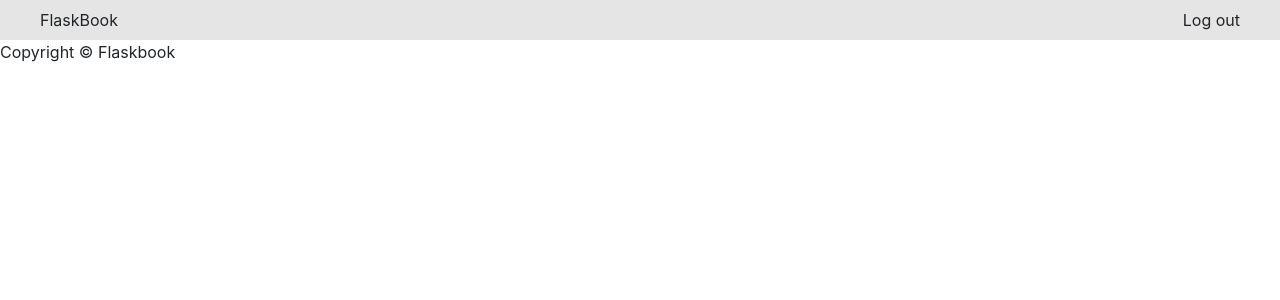
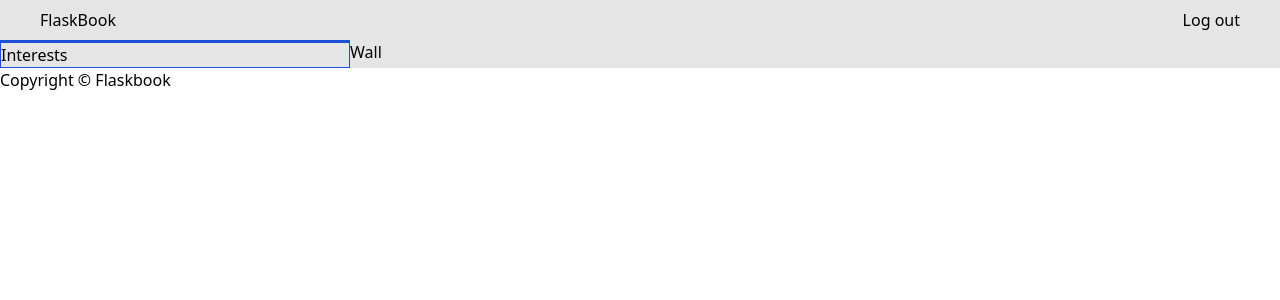
Before and after one commit to andrewphm/acs-1220-final-project, a Flask app: template flaskbook_app/templates/profile.html in a window 1280 px wide. Shown: the top 300 px of the page. Run offline with Flask 2, Linux system fonts and the light colour scheme; the template is opened without the code that fills it, so the values that code supplies are empty; style sheets or scripts are compiled from the project's sources; parts of the project's set-up code (start-up, migrations or seed data) failed here and were passed over; some libraries are stand-ins or nearby versions.

Commit message:
Render interests on profile page

```diff
--- a/flaskbook_app/main/routes.py
+++ b/flaskbook_app/main/routes.py
@@ -18,8 +18,12 @@ def index():
 def user_profile(username):
     user = User.query.filter_by(username=username).first_or_404()
     # posts = Post.query.filter_by(user_id=user.id).all()
+    interests = []
 
-    return render_template("profile.html", user=user)
+    for interest in user.user_interests:
+        interests.append(interest.interest.name)
+
+    return render_template("profile.html", user=user, current_user=current_user, interests=interests)
 
 
 @main.route("/<username>/profile/edit")
--- a/flaskbook_app/templates/base.html
+++ b/flaskbook_app/templates/base.html
@@ -7,17 +7,6 @@
     <title>FlaskBook</title>
     <link rel="stylesheet" href="{{ url_for('static', filename='css/dist/output.css') }}" />
     <script src="https://cdn.tailwindcss.com"></script>
-    <link
-      rel="stylesheet"
-      href="https://stackpath.bootstrapcdn.com/bootstrap/4.4.1/css/bootstrap.min.css"
-      integrity="sha384-Vkoo8x4CGsO3+Hhxv8T/Q5PaXtkKtu6ug5TOeNV6gBiFeWPGFN9MuhOf23Q9Ifjh"
-      crossorigin="anonymous"
-    />
-    <link
-      rel="stylesheet"
-      href="https://stackpath.bootstrapcdn.com/font-awesome/4.7.0/css/font-awesome.min.css"
-      crossorigin="anonymous"
-    />
   </head>
   <body class="min-w-screen min-h-screen">
     <header class="w-full h-10 bg-neutral-200 flex items-center px-10 justify-between">
--- a/flaskbook_app/templates/profile.html
+++ b/flaskbook_app/templates/profile.html
@@ -1,5 +1,23 @@
 {% extends 'base.html' %} {% block content %}
 
-<section class="h-full w-full bg-neutral-200"></section>
+<section class="h-full w-full bg-neutral-200 flex">
+  <section>
+    <div class="w-[350px] border border-blue-700">
+      <img src="{{ user.avatar }}" class="object-cover" alt="" />
+    </div>
+
+    <div class="w-[350px] border border-blue-700">
+      <h2>Interests</h2>
+      <ul>
+        {% for interest in interests %}
+        <li>{{ interest }}</li>
+        {% endfor %}
+      </ul>
+    </div>
+  </section>
+  <section>
+    <h2>Wall</h2>
+  </section>
+</section>
 
 {% endblock %}
```
